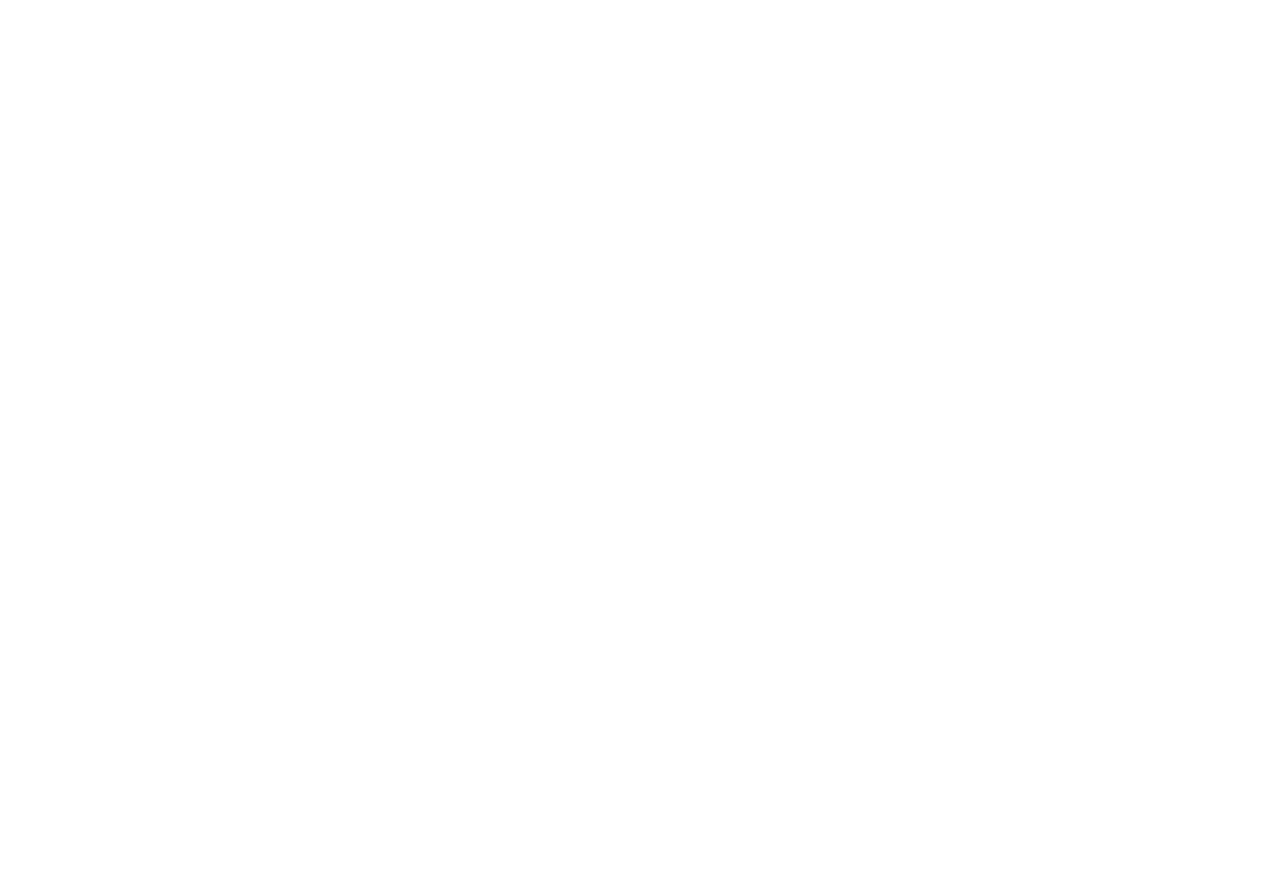
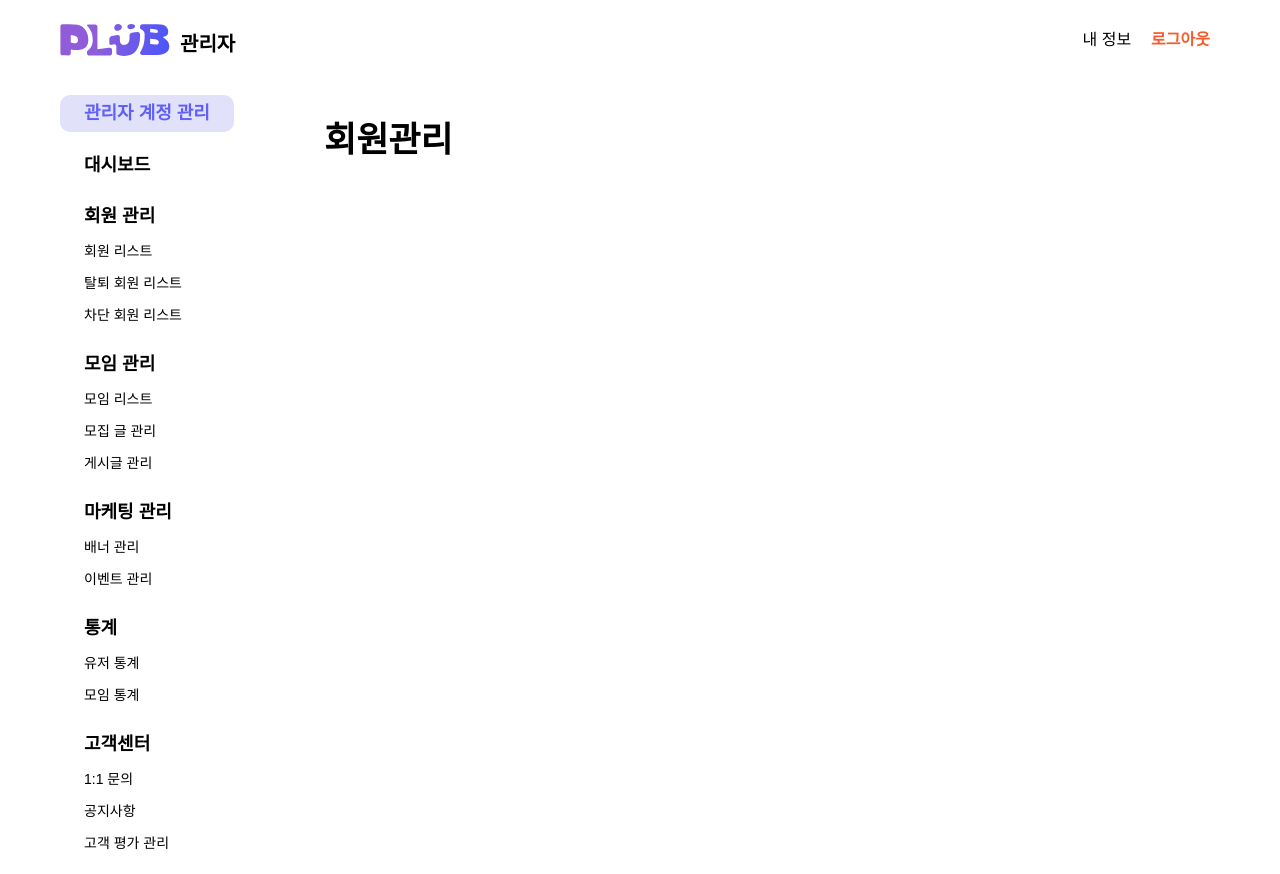
Before and after one commit to PLUB2022/PLUB-Web-Admin, a React (Vite) app: page /manage/account in a window 1280 px wide. Before the commit this address had no page. Before the commit the page ends 800 px from the top, so only its background shows below. Built offline with nearby package versions, Linux system fonts and the light colour scheme; a web font is replaced by a local one.

Commit message:
feat: 사이드바 생성

```diff
--- a/src/App.tsx
+++ b/src/App.tsx
@@ -14,7 +14,24 @@
           <Route path={ROUTES.SIGNIN} element={<SignIn />} />
         </Route>
         <Route element={<Logined />}>
-          <Route path={ROUTES.MEMBERS} element={<Members />} />
+          <Route path={ROUTES.MANAGE.ACCOUNT.ROOT} element={<Members />} />
+          <Route path={ROUTES.MANAGE.DASHBOARD.ROOT} element={<Members />} />
+          <Route path={ROUTES.MANAGE.USER.LIST} element={<Members />} />
+          <Route path={ROUTES.MANAGE.USER.EXIT} element={<Members />} />
+          <Route path={ROUTES.MANAGE.USER.BAN} element={<Members />} />
+          <Route path={ROUTES.MANAGE.GROUP.LIST} element={<Members />} />
+          <Route path={ROUTES.MANAGE.GROUP.POST} element={<Members />} />
+          <Route path={ROUTES.MANAGE.GROUP.RECRUIT} element={<Members />} />
+          <Route path={ROUTES.MANAGE.MARKETING.BANNER} element={<Members />} />
+          <Route path={ROUTES.MANAGE.MARKETING.EVENT} element={<Members />} />
+          <Route path={ROUTES.MANAGE.STATISTICS.USER} element={<Members />} />
+          <Route path={ROUTES.MANAGE.STATISTICS.GROUP} element={<Members />} />
+          <Route path={ROUTES.MANAGE.SERVICE.INQUIRY} element={<Members />} />
+          <Route path={ROUTES.MANAGE.SERVICE.NOTICE} element={<Members />} />
+          <Route
+            path={ROUTES.MANAGE.SERVICE.EVALUATION}
+            element={<Members />}
+          />
         </Route>
       </Routes>
     </BrowserRouter>
--- a/src/components/Header.tsx
+++ b/src/components/Header.tsx
@@ -34,7 +34,7 @@
   justify-content: space-between;
   align-items: center;
   width: 100%;
-  padding: 30px 62px;
+  padding: 24px 60px;
   &#fix {
     position: fixed;
     top: 0;
--- a/src/components/SideBar.tsx
+++ b/src/components/SideBar.tsx
@@ -1,6 +1,7 @@
 import styled from '@emotion/styled';
 import { useNavigate } from 'react-router-dom';
 
+import { COLORS } from '../constants/colors';
 import { menus } from '../constants/menus';
 import { nowPath } from '../utils/nowPath';
 
@@ -8,9 +9,22 @@
   const navigate = useNavigate();
   return (
     <Container>
-      {menus.map(({ name, path }) => (
-        <Menu key={path} id={nowPath(path)} onClick={() => navigate(path)}>
-          {name}
+      {menus.map(({ section, path, tabs }) => (
+        <Menu key={path}>
+          <Section
+            key={path}
+            id={nowPath(path)}
+            onClick={() => navigate(tabs[0]?.path || path)}>
+            {section}
+          </Section>
+          {tabs.map(({ name, path: tabPath }) => (
+            <Tab
+              key={tabPath}
+              id={nowPath(tabPath)}
+              onClick={() => navigate(tabPath)}>
+              {name}
+            </Tab>
+          ))}
         </Menu>
       ))}
     </Container>
@@ -20,20 +34,40 @@
 export default SideBar;
 
 const Container = styled.div`
-  background-color: #f1f1f1;
-  width: 210px;
-  height: 100vh;
+  width: 230px;
+  margin: 0px 60px;
 `;
 
 const Menu = styled.div`
-  padding: 13px 24px;
-  width: 100%;
-  font-size: 14px;
-  border-bottom: 1px solid #bebebe;
-  &:hover {
-    background-color: #d9d9d9;
-  }
+  margin: 15px 0px;
+`;
+
+const Section = styled.div`
+  display: inline-block;
+  padding: 8px 24px;
+  font-size: 18px;
+  font-weight: 600;
+  cursor: pointer;
   &#now {
+    background-color: ${COLORS.SUB};
+    color: ${COLORS.MAIN};
     font-weight: 700;
+    border-radius: 10px;
   }
 `;
+
+const Tab = styled.div`
+  padding: 8px 24px;
+  font-size: 14px;
+  font-weight: 500;
+  cursor: pointer;
+  &#now {
+    &::before {
+      content: url('/arrow.svg');
+      margin-right: 10px;
+    }
+    color: ${COLORS.MAIN};
+    font-weight: 700;
+    border-radius: 10px;
+  }
+`;
--- a/src/constants/colors.ts
+++ b/src/constants/colors.ts
@@ -1,4 +1,4 @@
 export const COLORS = {
   MAIN: '#5F5FF9',
-  SUB: '',
+  SUB: '#E1E1FA',
 };
--- a/src/constants/menus.ts
+++ b/src/constants/menus.ts
@@ -1,9 +1,96 @@
-import { Menu } from '../interfaces/Menu';
 import { ROUTES } from './routes';
 
-export const menus: Menu[] = [
+export const menus = [
   {
-    name: '회원관리',
-    path: ROUTES.MEMBERS,
+    section: '관리자 계정 관리',
+    path: ROUTES.MANAGE.ACCOUNT.ROOT,
+    tabs: [],
+  },
+  {
+    section: '대시보드',
+    path: ROUTES.MANAGE.DASHBOARD.ROOT,
+    tabs: [],
+  },
+  {
+    section: '회원 관리',
+    path: ROUTES.MANAGE.USER.ROOT,
+    tabs: [
+      {
+        name: '회원 리스트',
+        path: ROUTES.MANAGE.USER.LIST,
+      },
+      {
+        name: '탈퇴 회원 리스트',
+        path: ROUTES.MANAGE.USER.EXIT,
+      },
+      {
+        name: '차단 회원 리스트',
+        path: ROUTES.MANAGE.USER.BAN,
+      },
+    ],
+  },
+  {
+    section: '모임 관리',
+    path: ROUTES.MANAGE.GROUP.ROOT,
+    tabs: [
+      {
+        name: '모임 리스트',
+        path: ROUTES.MANAGE.GROUP.LIST,
+      },
+      {
+        name: '모집 글 관리',
+        path: ROUTES.MANAGE.GROUP.RECRUIT,
+      },
+      {
+        name: '게시글 관리',
+        path: ROUTES.MANAGE.GROUP.POST,
+      },
+    ],
+  },
+  {
+    section: '마케팅 관리',
+    path: ROUTES.MANAGE.MARKETING.ROOT,
+    tabs: [
+      {
+        name: '배너 관리',
+        path: ROUTES.MANAGE.MARKETING.BANNER,
+      },
+      {
+        name: '이벤트 관리',
+        path: ROUTES.MANAGE.MARKETING.EVENT,
+      },
+    ],
+  },
+  {
+    section: '통계',
+    path: ROUTES.MANAGE.STATISTICS.ROOT,
+    tabs: [
+      {
+        name: '유저 통계',
+        path: ROUTES.MANAGE.STATISTICS.USER,
+      },
+      {
+        name: '모임 통계',
+        path: ROUTES.MANAGE.STATISTICS.GROUP,
+      },
+    ],
+  },
+  {
+    section: '고객센터',
+    path: ROUTES.MANAGE.SERVICE.ROOT,
+    tabs: [
+      {
+        name: '1:1 문의',
+        path: ROUTES.MANAGE.SERVICE.INQUIRY,
+      },
+      {
+        name: '공지사항',
+        path: ROUTES.MANAGE.SERVICE.NOTICE,
+      },
+      {
+        name: '고객 평가 관리',
+        path: ROUTES.MANAGE.SERVICE.EVALUATION,
+      },
+    ],
   },
 ];
--- a/src/constants/routes.ts
+++ b/src/constants/routes.ts
@@ -1,5 +1,36 @@
 export const ROUTES = {
   SIGNIN: '/',
-  MEMBERS: '/members',
+  MANAGE: {
+    ACCOUNT: { ROOT: '/manage/account' },
+    DASHBOARD: { ROOT: '/manage/dashboard' },
+    USER: {
+      ROOT: '/manage/user',
+      LIST: '/manage/user/list',
+      EXIT: '/manage/user/exit',
+      BAN: '/manage/user/ban',
+    },
+    GROUP: {
+      ROOT: '/manage/group',
+      LIST: '/manage/group/list',
+      RECRUIT: '/manage/group/recruit',
+      POST: '/manage/group/post',
+    },
+    MARKETING: {
+      ROOT: '/manage/marketing',
+      BANNER: '/manage/marketing/banner',
+      EVENT: '/manage/marketing/event',
+    },
+    STATISTICS: {
+      ROOT: '/manage/statistics',
+      USER: '/manage/statistics/user',
+      GROUP: '/manage/statistics/group',
+    },
+    SERVICE: {
+      ROOT: '/manage/service',
+      INQUIRY: '/manage/service/inquiry',
+      NOTICE: '/manage/service/notice',
+      EVALUATION: '/manage/service/evaluation',
+    },
+  },
   NOT_FOUND: '/not-found',
 };
--- a/src/utils/nowPath.ts
+++ b/src/utils/nowPath.ts
@@ -2,5 +2,5 @@
 
 export const nowPath = (path: string) => {
   const { pathname } = useLocation();
-  return pathname === path ? 'now' : '';
+  return pathname.includes(path) ? 'now' : '';
 };
```
Also changed, not shown: public/arrow.svg (added).
